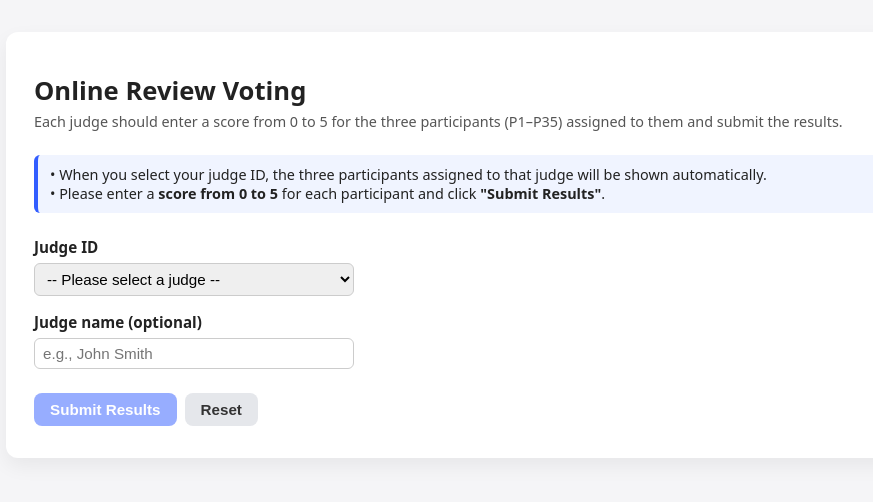
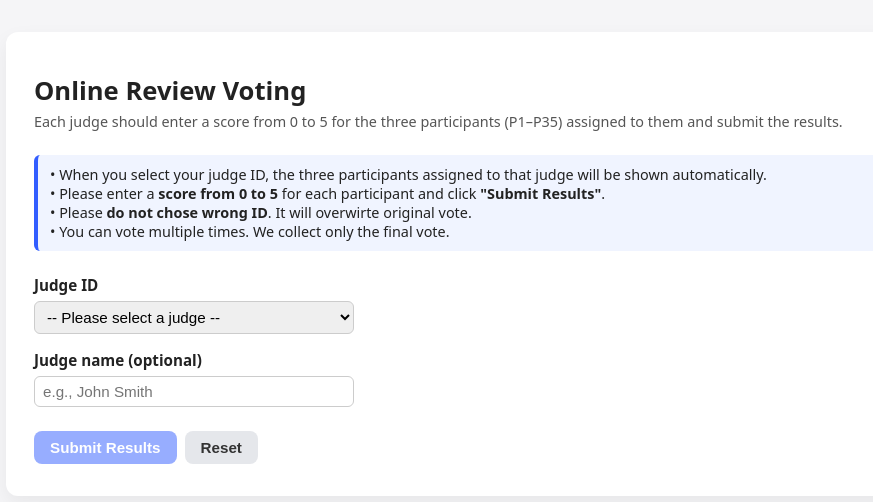
Before and after one commit to z-labo/vote, a plain HTML site: page index.html in a window 1280 px wide. Shown: the whole page, without its empty margins (156-1029 px from the left). Drawn offline with Linux system fonts and the light colour scheme.

Commit message:
Update index.html

```diff
--- a/index.html
+++ b/index.html
@@ -176,6 +176,8 @@
   <div class="info-box">
     • When you select your judge ID, the three participants assigned to that judge will be shown automatically.<br>
     • Please enter a <b>score from 0 to 5</b> for each participant and click <b>"Submit Results"</b>.<br>
+    • Please <b>do not chose wrong ID</b>. It will overwirte original vote.<br>
+    • You can vote multiple times. We collect only the final vote.<br>
   </div>
 
   <form id="vote-form" onsubmit="return false;">
```
